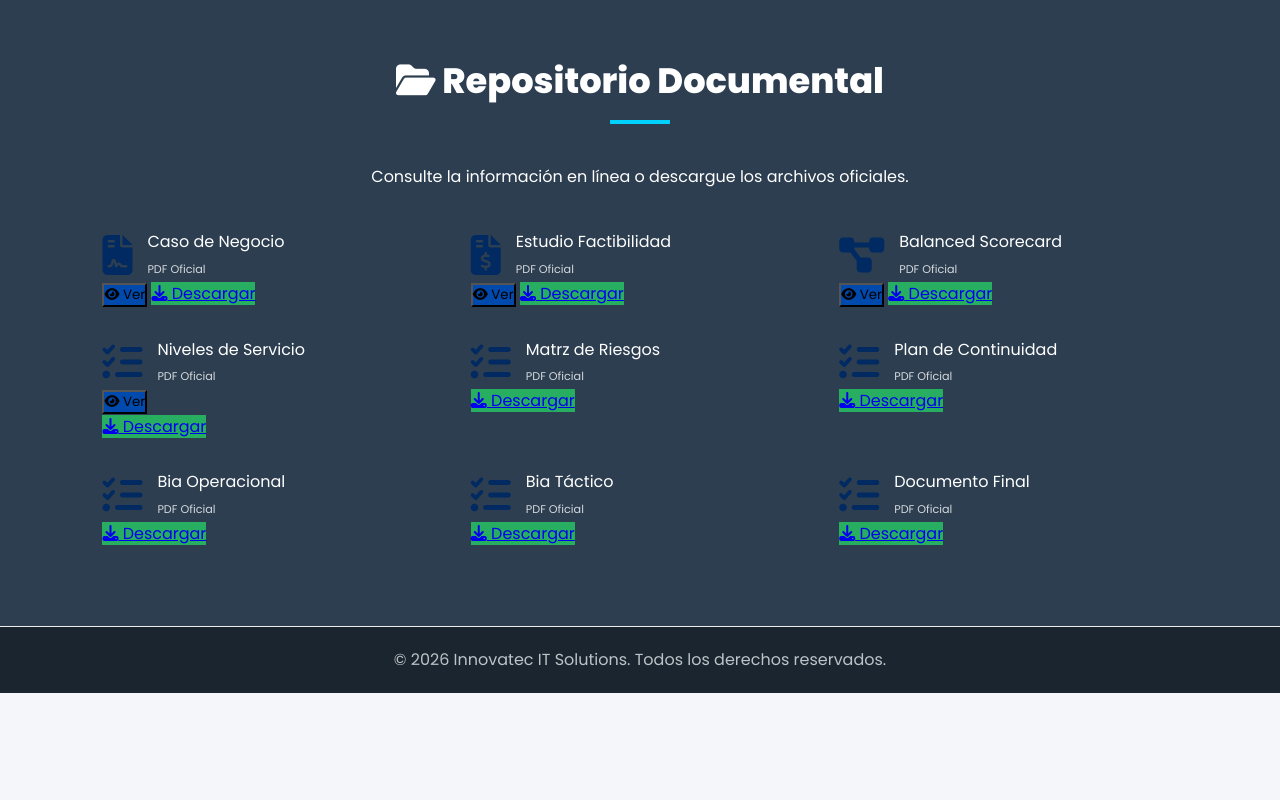
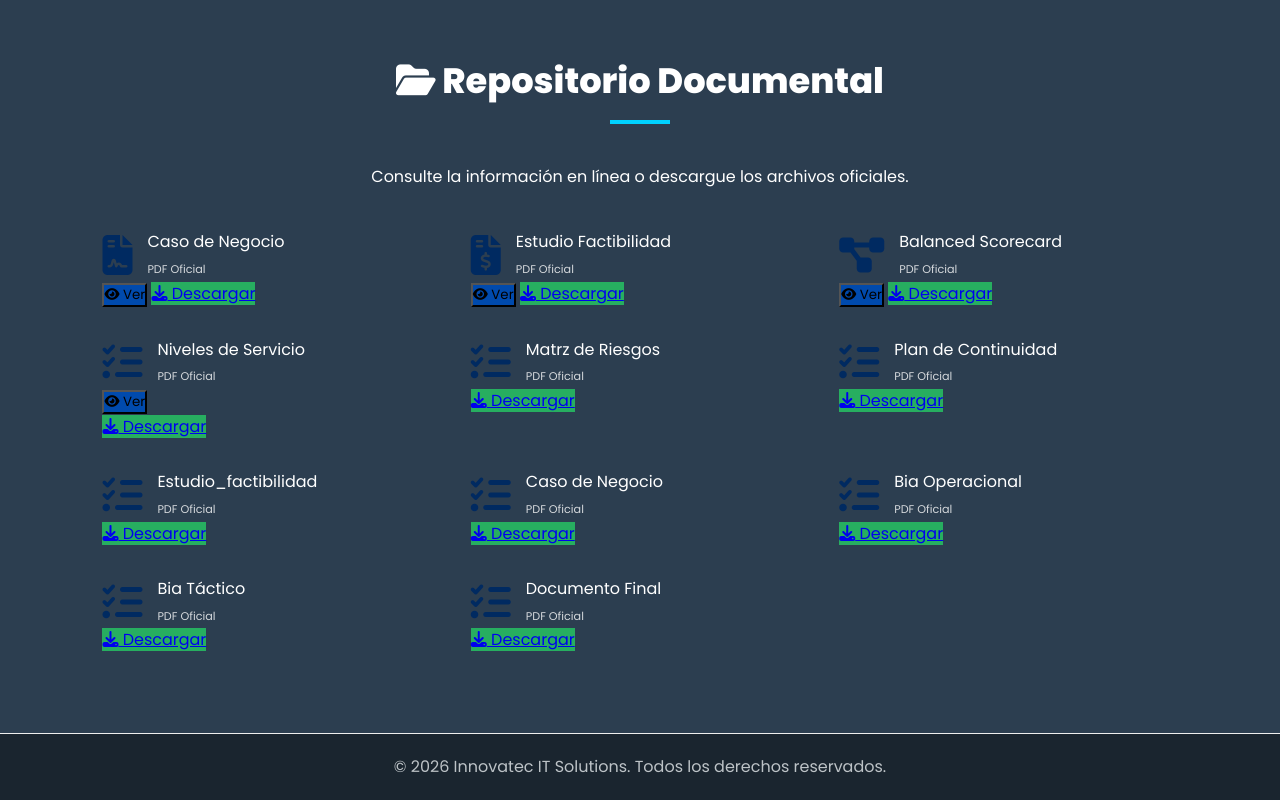
Before and after one commit to Carmonsix91/Carmonsix91.github.io, a plain HTML site: page IT/index.html in a window 1280 px wide. Shown: the part 2965-3765 px from the top of the page. Before the commit the page ends 3658 px from the top, so only its background shows below. Drawn offline with Linux system fonts and the light colour scheme.

Commit message:
5 commit

```diff
--- a/IT/index.html
+++ b/IT/index.html
@@ -187,7 +187,7 @@
                         <i class="fas fa-eye"></i> Ver
                     </button>
                 <div class="doc-actions">
-                    <a href="./docs/Practica_SLA.pdf" class="action-btn btn-download" download="SLA.pdf">
+                    <a href="./docs/" class="action-btn btn-download" download="SLA.pdf">
                         <i class="fas fa-download"></i> Descargar
                     </a>
                 </div>
@@ -212,6 +212,30 @@
                 </div>
                 <div class="doc-actions">
                     <a href="./docs/Plan de Continuidad.pdf" class="action-btn btn-download" download="SLA.pdf">
+                        <i class="fas fa-download"></i> Descargar
+                    </a>
+                </div>
+            </div>
+
+            <div class="doc-card-container">
+                <div class="doc-info">
+                    <i class="fas fa-tasks dl-icon"></i>
+                    <div style="text-align:left;">Estudio_factibilidad<br><span style="font-size:0.7rem; opacity:0.8;">PDF Oficial</span></div>
+                </div>
+                <div class="doc-actions">
+                    <a href="./docs/Estudio_factibilidad.pdf" class="action-btn btn-download" download="SLA.pdf">
+                        <i class="fas fa-download"></i> Descargar
+                    </a>
+                </div>
+            </div>
+
+               <div class="doc-card-container">
+                <div class="doc-info">
+                    <i class="fas fa-tasks dl-icon"></i>
+                    <div style="text-align:left;">Caso de Negocio<br><span style="font-size:0.7rem; opacity:0.8;">PDF Oficial</span></div>
+                </div>
+                <div class="doc-actions">
+                    <a href="./docs/Caso_de_Nogocio" class="action-btn btn-download" download="SLA.pdf">
                         <i class="fas fa-download"></i> Descargar
                     </a>
                 </div>
```
Also changed, not shown: 11 other files.
